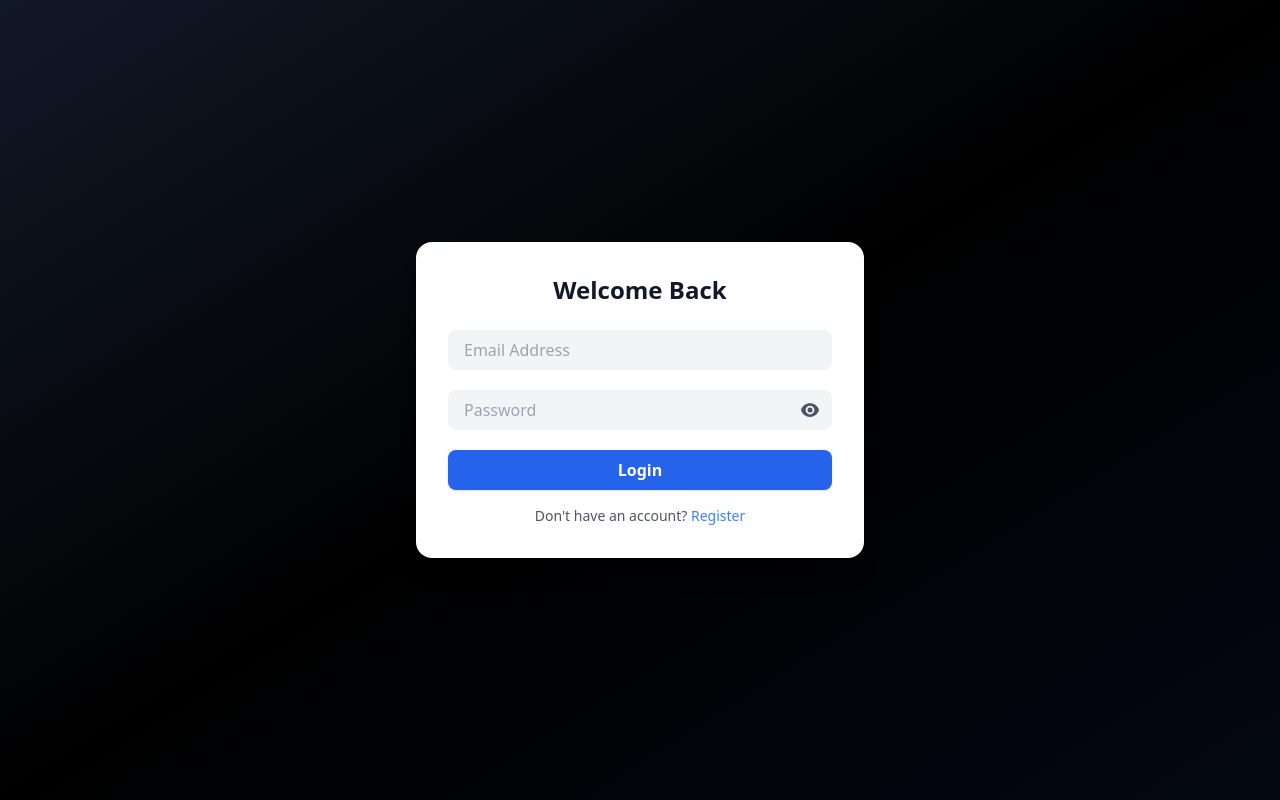
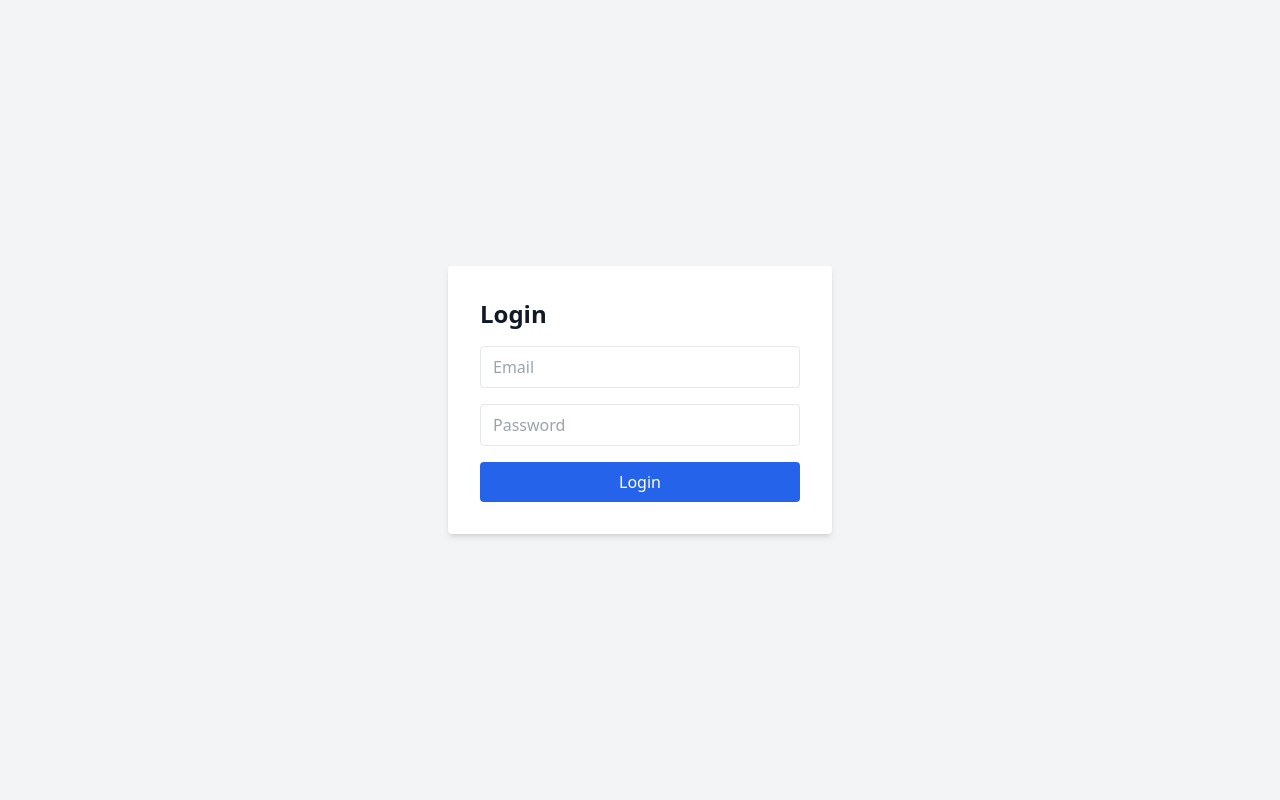
Before and after one commit to cybev1/cybev-frontend, a Next.js app: page /login in a window 1280 px wide. Built offline with nearby package versions, Linux system fonts and the light colour scheme.

Commit message:
Add files via upload

```diff
--- a/pages/login.jsx
+++ b/pages/login.jsx
@@ -1,67 +1,50 @@
+
 import { useState } from 'react';
-import Link from 'next/link';
-import Head from 'next/head';
-import { EyeIcon, EyeSlashIcon } from '@heroicons/react/24/solid';
-import { toast } from 'react-toastify';
-import { useRouter } from 'next/router';
+import axios from 'axios';
 
 export default function Login() {
-  const [showPassword, setShowPassword] = useState(false);
-  const [form, setForm] = useState({ email: '', password: '' });
-  const router = useRouter();
-
-  const togglePassword = () => setShowPassword(!showPassword);
-
-  const handleChange = (e) => {
-    setForm({ ...form, [e.target.name]: e.target.value });
-  };
+  const [email, setEmail] = useState('');
+  const [password, setPassword] = useState('');
+  const [error, setError] = useState('');
 
   const handleSubmit = async (e) => {
     e.preventDefault();
     try {
-      const res = await fetch('/api/auth/login', {
-        method: 'POST',
-        headers: { 'Content-Type': 'application/json' },
-        body: JSON.stringify(form)
+      const res = await axios.post('https://api.cybev.io/api/auth/login', {
+        email,
+        password,
       });
-      const data = await res.json();
-
-      if (!res.ok) throw new Error(data.error || 'Login failed');
-
-      localStorage.setItem('cybev_token', data.token);
-      toast.success('Welcome back!');
-      router.push('/studio/dashboard');
+      console.log(res.data);
+      window.location.href = '/studio/dashboard';
     } catch (err) {
-      toast.error(err.message);
+      console.error(err);
+      setError(err?.response?.data?.message || 'Login failed');
     }
   };
 
   return (
-    <>
-      <Head><title>Login to CYBEV</title></Head>
-      <main className="flex items-center justify-center min-h-screen bg-gradient-to-br from-gray-900 via-black to-gray-950 text-white px-4">
-        <div className="bg-white dark:bg-zinc-900 shadow-xl rounded-2xl p-8 w-full max-w-md">
-          <h1 className="text-2xl font-bold text-center mb-6 text-gray-900 dark:text-white">Welcome Back</h1>
-          <form onSubmit={handleSubmit} className="space-y-5">
-            <input type="email" name="email" value={form.email} onChange={handleChange} placeholder="Email Address"
-              className="w-full px-4 py-2 rounded-lg bg-gray-100 dark:bg-zinc-800 text-gray-800 dark:text-white focus:outline-none" required />
-            <div className="relative">
-              <input type={showPassword ? 'text' : 'password'} name="password" value={form.password} onChange={handleChange}
-                placeholder="Password"
-                className="w-full px-4 py-2 pr-10 rounded-lg bg-gray-100 dark:bg-zinc-800 text-gray-800 dark:text-white focus:outline-none"
-                required />
-              <div onClick={togglePassword}
-                className="absolute right-3 top-1/2 transform -translate-y-1/2 text-gray-600 dark:text-gray-300 cursor-pointer">
-                {showPassword ? <EyeSlashIcon className="h-5 w-5" /> : <EyeIcon className="h-5 w-5" />}
-              </div>
-            </div>
-            <button type="submit" className="w-full bg-blue-600 hover:bg-blue-700 text-white font-semibold py-2 rounded-lg transition shadow">Login</button>
-          </form>
-          <p className="mt-4 text-sm text-center text-gray-600 dark:text-gray-400">
-            Don&apos;t have an account? <Link href="/register" className="text-blue-500 hover:underline">Register</Link>
-          </p>
-        </div>
-      </main>
-    </>
+    <div className="min-h-screen flex items-center justify-center bg-gray-100 dark:bg-gray-900 text-gray-900 dark:text-white">
+      <form onSubmit={handleSubmit} className="bg-white dark:bg-gray-800 p-8 rounded shadow-md w-full max-w-sm">
+        <h1 className="text-2xl font-bold mb-4">Login</h1>
+        {error && <p className="text-red-500 text-sm mb-4">{error}</p>}
+        <input
+          type="email"
+          placeholder="Email"
+          value={email}
+          onChange={(e) => setEmail(e.target.value)}
+          className="w-full mb-4 px-3 py-2 border rounded"
+        />
+        <input
+          type="password"
+          placeholder="Password"
+          value={password}
+          onChange={(e) => setPassword(e.target.value)}
+          className="w-full mb-4 px-3 py-2 border rounded"
+        />
+        <button type="submit" className="w-full bg-blue-600 text-white py-2 rounded hover:bg-blue-700">
+          Login
+        </button>
+      </form>
+    </div>
   );
 }
--- a/pages/register.jsx
+++ b/pages/register.jsx
@@ -1,67 +1,59 @@
+
 import { useState } from 'react';
-import Link from 'next/link';
-import Head from 'next/head';
-import { EyeIcon, EyeSlashIcon } from '@heroicons/react/24/solid';
-import { toast } from 'react-toastify';
-import { useRouter } from 'next/router';
+import axios from 'axios';
 
 export default function Register() {
-  const [showPassword, setShowPassword] = useState(false);
-  const [form, setForm] = useState({ name: '', email: '', password: '', referral: '' });
-  const router = useRouter();
-
-  const togglePassword = () => setShowPassword(!showPassword);
-  const handleChange = (e) => setForm({ ...form, [e.target.name]: e.target.value });
+  const [name, setName] = useState('');
+  const [email, setEmail] = useState('');
+  const [password, setPassword] = useState('');
+  const [error, setError] = useState('');
 
   const handleSubmit = async (e) => {
     e.preventDefault();
     try {
-      const res = await fetch('/api/auth/register', {
-        method: 'POST',
-        headers: { 'Content-Type': 'application/json' },
-        body: JSON.stringify(form)
+      const res = await axios.post('https://api.cybev.io/api/auth/register', {
+        name,
+        email,
+        password,
       });
-      const data = await res.json();
-
-      if (!res.ok) throw new Error(data.error || 'Registration failed');
-
-      toast.success('Registration successful!');
-      router.push('/login');
+      console.log(res.data);
+      window.location.href = '/login';
     } catch (err) {
-      toast.error(err.message);
+      console.error(err);
+      setError(err?.response?.data?.message || 'Registration failed');
     }
   };
 
   return (
-    <>
-      <Head><title>Create your CYBEV Account</title></Head>
-      <main className="flex items-center justify-center min-h-screen bg-gradient-to-br from-gray-900 via-black to-gray-950 text-white px-4">
-        <div className="bg-white dark:bg-zinc-900 shadow-xl rounded-2xl p-8 w-full max-w-md">
-          <h1 className="text-2xl font-bold text-center mb-6 text-gray-900 dark:text-white">Create Your CYBEV Account</h1>
-          <form onSubmit={handleSubmit} className="space-y-5">
-            <input type="text" name="name" value={form.name} onChange={handleChange} placeholder="Full Name"
-              className="w-full px-4 py-2 rounded-lg bg-gray-100 dark:bg-zinc-800 text-gray-800 dark:text-white focus:outline-none" required />
-            <input type="email" name="email" value={form.email} onChange={handleChange} placeholder="Email Address"
-              className="w-full px-4 py-2 rounded-lg bg-gray-100 dark:bg-zinc-800 text-gray-800 dark:text-white focus:outline-none" required />
-            <input type="text" name="referral" value={form.referral} onChange={handleChange} placeholder="Referral Code (optional)"
-              className="w-full px-4 py-2 rounded-lg bg-gray-100 dark:bg-zinc-800 text-gray-800 dark:text-white focus:outline-none" />
-            <div className="relative">
-              <input type={showPassword ? 'text' : 'password'} name="password" value={form.password} onChange={handleChange}
-                placeholder="Password"
-                className="w-full px-4 py-2 pr-10 rounded-lg bg-gray-100 dark:bg-zinc-800 text-gray-800 dark:text-white focus:outline-none"
-                required />
-              <div onClick={togglePassword}
-                className="absolute right-3 top-1/2 transform -translate-y-1/2 text-gray-600 dark:text-gray-300 cursor-pointer">
-                {showPassword ? <EyeSlashIcon className="h-5 w-5" /> : <EyeIcon className="h-5 w-5" />}
-              </div>
-            </div>
-            <button type="submit" className="w-full bg-blue-600 hover:bg-blue-700 text-white font-semibold py-2 rounded-lg transition shadow">Register</button>
-          </form>
-          <p className="mt-4 text-sm text-center text-gray-600 dark:text-gray-400">
-            Already have an account? <Link href="/login" className="text-blue-500 hover:underline">Log in</Link>
-          </p>
-        </div>
-      </main>
-    </>
+    <div className="min-h-screen flex items-center justify-center bg-gray-100 dark:bg-gray-900 text-gray-900 dark:text-white">
+      <form onSubmit={handleSubmit} className="bg-white dark:bg-gray-800 p-8 rounded shadow-md w-full max-w-sm">
+        <h1 className="text-2xl font-bold mb-4">Register</h1>
+        {error && <p className="text-red-500 text-sm mb-4">{error}</p>}
+        <input
+          type="text"
+          placeholder="Name"
+          value={name}
+          onChange={(e) => setName(e.target.value)}
+          className="w-full mb-4 px-3 py-2 border rounded"
+        />
+        <input
+          type="email"
+          placeholder="Email"
+          value={email}
+          onChange={(e) => setEmail(e.target.value)}
+          className="w-full mb-4 px-3 py-2 border rounded"
+        />
+        <input
+          type="password"
+          placeholder="Password"
+          value={password}
+          onChange={(e) => setPassword(e.target.value)}
+          className="w-full mb-4 px-3 py-2 border rounded"
+        />
+        <button type="submit" className="w-full bg-green-600 text-white py-2 rounded hover:bg-green-700">
+          Register
+        </button>
+      </form>
+    </div>
   );
 }
```
